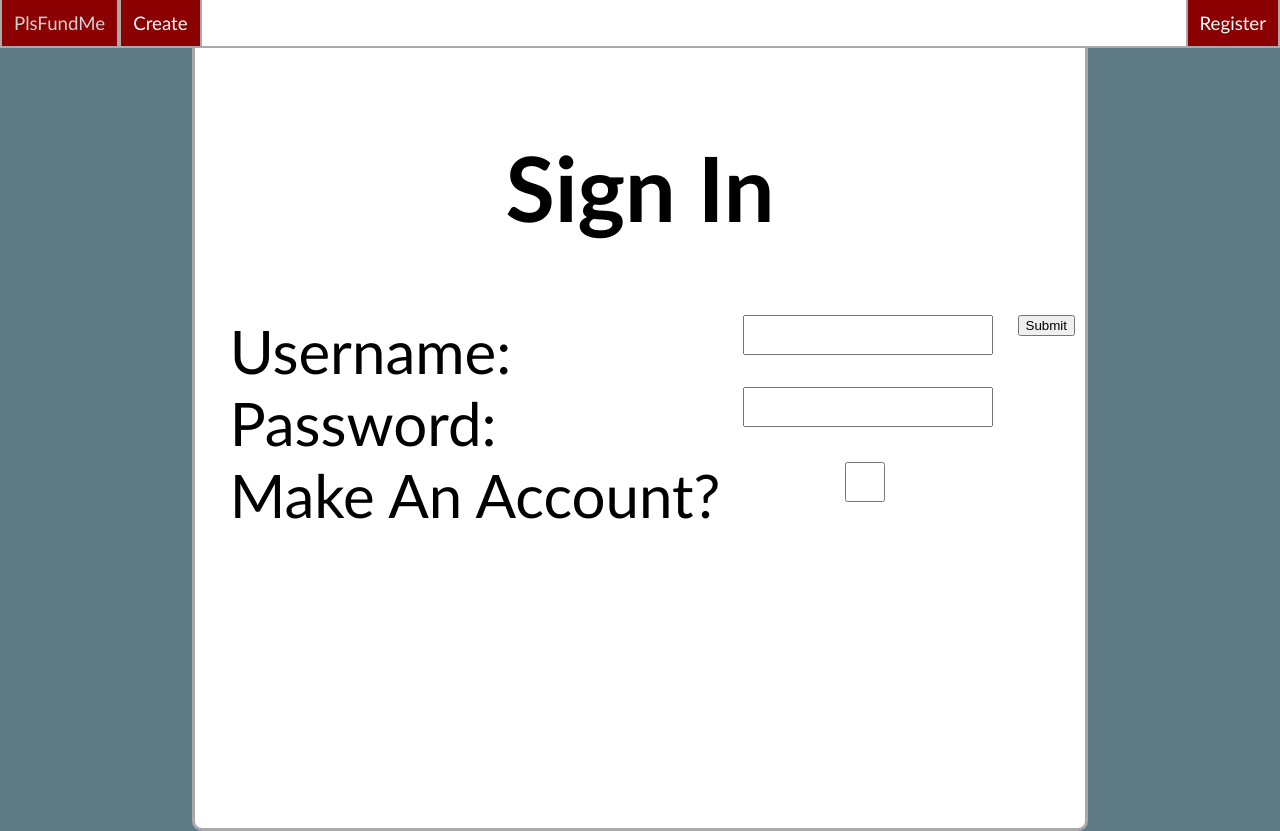
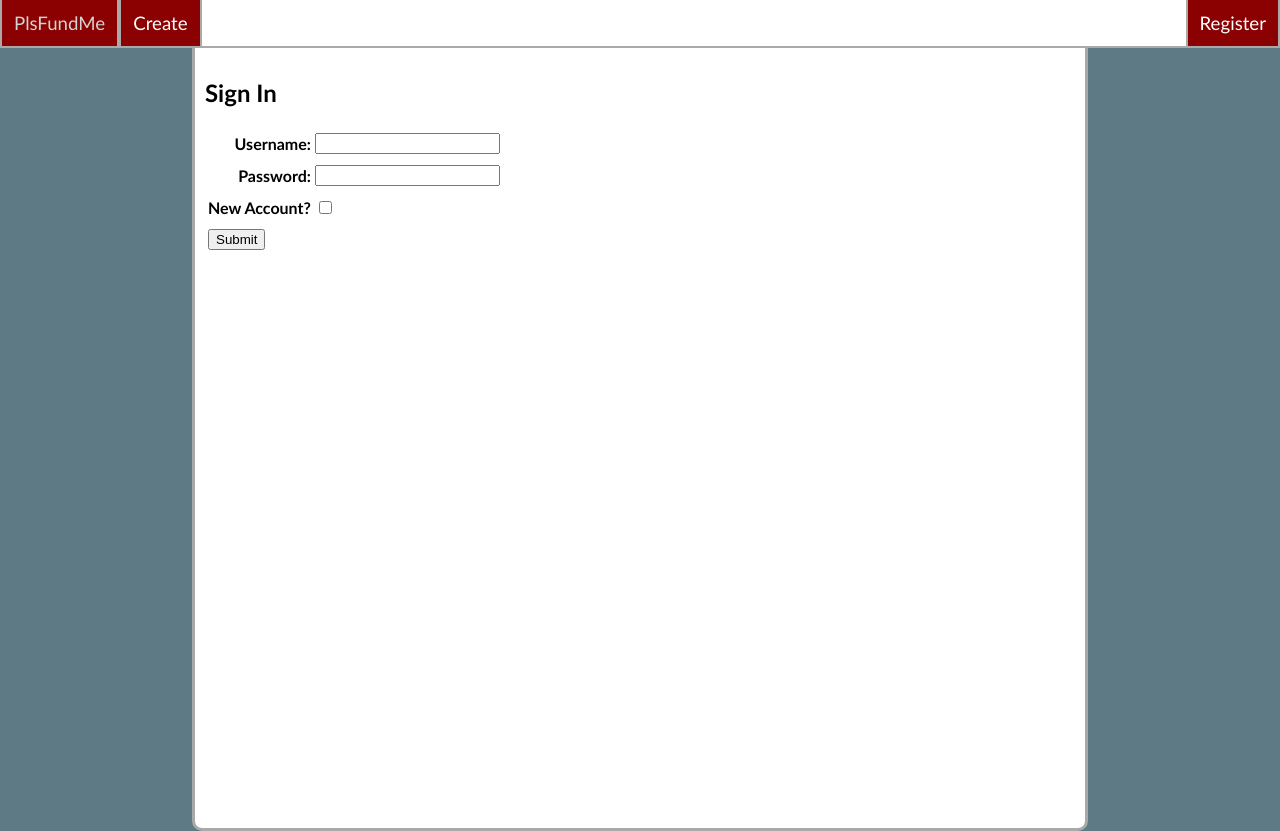
Before and after one commit to greensr76/PlsFundUs, a PHP site: page /login.php in a window 1280 px wide. Run offline with PHP 8.4, Linux system fonts and the light colour scheme.

Commit message:
Fixed inputs formatting

```diff
--- a/css/style.css
+++ b/css/style.css
@@ -3,8 +3,6 @@ body {
     margin: 0px;
     font-family: 'Trebuchet MS'
 }
-
-
 
 .main {
     margin: 0% 15% 0% 15%;
@@ -16,38 +14,12 @@ body {
     border-radius: 0px 0px 10px 10px;
 }
 
-.login {
-    text-align: center;
-    font-size: 60px;
-    clear: both;
-}
-
-#labels{
-    text-align: left;
-    display: inline-block;
-}
-
-#inputs {
-    text-align: left;
-    display: inline-block;
-}
-
-.loginInput{
-    height: 20px;
-    margin-bottom: 30px;
-    width:250px;
-    height:40px;
-    float: right;
-    font-size: 30px;
-}
-
 .nav {
     background-color: white;
     width: 100%;
     border-bottom: 2px solid darkgray;
     overflow: hidden;
 }
-
 .nav a {
     float: left;
     display: block;
@@ -63,12 +35,21 @@ body {
 .nav a:hover {
     color: lightgray;
 }
-
 .nav-right {
     float: right;
 }
-
 #navName {
     background-color: white;
     color: darkred;
 }
+
+table, input, textarea{
+    float: left;
+}
+label {
+    float: right;
+    font-weight: bold;
+}
+td {
+    height: 30px;
+}
--- a/index.php
+++ b/index.php
@@ -6,7 +6,6 @@
     <link rel="stylesheet" type="text/css" href="css/style.css">
 </head>
 <body>
-
     <section class="main">
         <h1>Fundraiser Feed</h1>
         <br>
--- a/login.php
+++ b/login.php
@@ -2,28 +2,30 @@
 <!DOCTYPE html>
 <html>
 <head>
-    <title>Login | Pls Fund Us</title>
-    <link rel="stylesheet" type="text/css" href="css/style.css">
+  <title>Login | Pls Fund Us</title>
+  <link rel="stylesheet" type="text/css" href="css/style.css">
 </head>
 <body>
-  <section class = "main">
-
-    <form class = "login" action = "php/handleLogin.php" method = "post">
-      <h1> Sign In </h1>
-      <div id = "labels">
-        <label for="username">Username: </label> <br>
-        <label for="password">Password: </label> <br>
-        <label for ="register"> Make An Account? </label>
-      </div>
-
-      <div id = "inputs">
-        <input class = "loginInput" type="text" name="username" align="right"> <br>
-        <input class = "loginInput" type="password" name="password" align="right"> <br>
-        <input class = "loginInput" type = "checkbox" name = "register" align = "right"><br>
-
-      </div>
-      <input style="float:right" type="submit" value ="Submit"> </button>
-
+  <section class="main">
+    <h1>Sign In</h1>
+    <form class="login" action="php/handleLogin.php" method="post">
+      <table>
+        <tr>
+          <td><label for="username">Username: </label></td>
+          <td><input class="loginInput" type="text" name="username"></td>
+        </tr>
+        <tr>
+          <td><label for="password">Password: </label></td>
+          <td><input class="loginInput" type="password" name="password"></td>
+        </tr>
+        <tr>
+          <td><label for ="register">New Account?</label></td>
+          <td><input class="loginInput" type="checkbox" name="register"></td>
+        </tr>
+        <tr>
+          <td colspan="2"><button type="submit" value ="Submit">Submit</button></td>
+        </tr>
+      </table>
     </form>
   </section>
 </body>
```
Also changed, not shown: create.php (+21 -13 lines).
